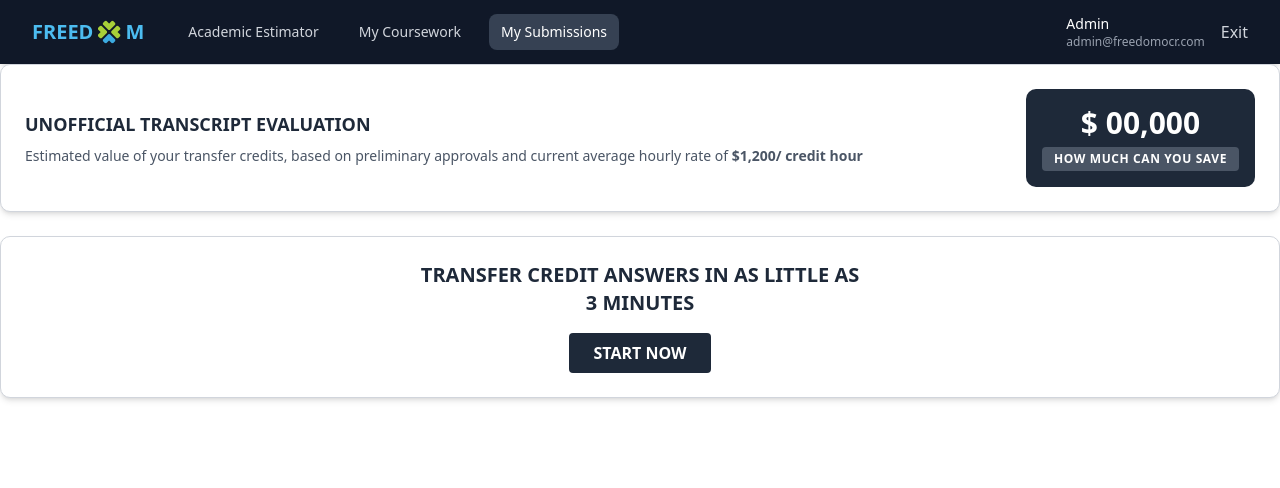
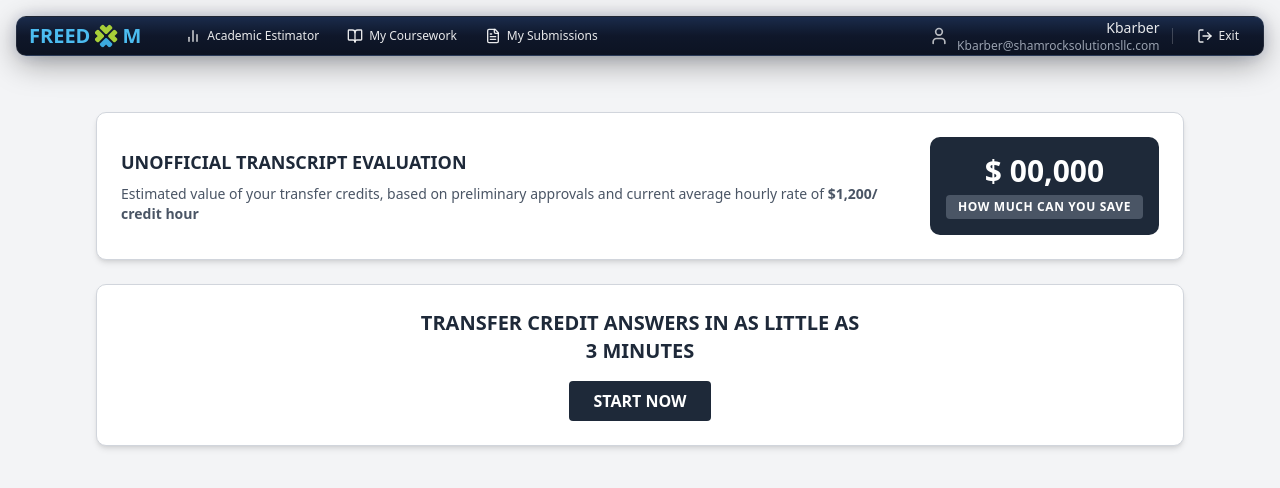
Before and after one commit to Shamrock-SolutionsLLC/freedom-student-portal, a React (Vite) app: page / in a window 1280 px wide. Shown: the top 488 px of the page. Built offline with nearby package versions, Linux system fonts and the light colour scheme.

Commit message:
Update AppLayout padding and structure
- Centralizes page container.
- Increases side padding.

```diff
--- a/src/components/layout/AppLayout.jsx
+++ b/src/components/layout/AppLayout.jsx
@@ -1,11 +1,14 @@
+import React from 'react';
 import Navbar from './Navbar';
 
 function AppLayout({ children }) {
   return (
-    <div>
+    <div className="min-h-screen bg-gray-100">
       <Navbar />
-      <main>
-        {children}
+      <main className="pt-20">
+        <div className="container mx-auto py-8 px-8 sm:px-12 lg:px-24">
+          {children}
+        </div>
       </main>
     </div>
   );
--- a/src/components/layout/Navbar.jsx
+++ b/src/components/layout/Navbar.jsx
@@ -1,38 +1,95 @@
+import { Link, useLocation, useNavigate } from 'react-router-dom';
+import { LogOut, User, BookOpen, FileText, BarChart2 } from 'lucide-react';
 import shamrockIcon from '../../assets/shamrock_icon_color.png';
 
+const NavButton = ({ to, icon: Icon, label, isActive }) => (
+  <Link
+    to={to}
+    className={`
+      flex items-center h-8 px-3 rounded-md
+      text-white/90 hover:bg-white/10
+      transition-colors duration-200
+      ${isActive ? 'bg-white/10' : ''}
+    `}
+  >
+    <Icon className='h-4 w-4' />
+    <span className="ml-1.5 text-xs font-medium">{label}</span>
+  </Link>
+);
+
 function Navbar() {
-  const user = { name: 'Admin', email: 'admin@freedomocr.com' };
+  const navigate = useNavigate();
+  const location = useLocation();
+
+  const user = { name: 'Kbarber', email: 'Kbarber@shamrocksolutionsllc.com' };
+
+  const handleSignOut = async () => {
+    console.log("Signing out...");
+    navigate('/login');
+  };
+
+  const navItems = [
+    { path: '/estimator', icon: BarChart2, label: 'Academic Estimator' },
+    { path: '/coursework', icon: BookOpen, label: 'My Coursework' },
+    { path: '/submissions', icon: FileText, label: 'My Submissions' },
+  ];
 
   return (
-    <nav className="bg-gray-900 text-white shadow-md">
-      <div className="container mx-auto px-4 sm:px-6 lg:px-8">
-        <div className="flex items-center justify-between h-16">
-          <div className="flex items-center space-x-8">
-            <div className="flex items-center space-x-1">
+    <div className={`
+      fixed h-10
+      rounded-lg z-40 transition-all duration-300
+      top-4
+      left-4 right-4
+      bg-gradient-to-b from-[#1a2b4b] via-[#0f172a] to-[#0c1322]
+      border border-white/[0.08] hover:border-white/[0.12]
+      shadow-[0_8px_32px_-2px_rgba(0,0,0,0.4),0_0_16px_-2px_rgba(30,58,138,0.2)]
+      hover:shadow-[0_12px_48px_-4px_rgba(0,0,0,0.5),0_0_24px_-4px_rgba(30,58,138,0.3)]
+    `}>
+      <div className='h-full flex items-center justify-between px-3'>
+
+        <div className='flex items-center gap-4'>
+          <Link to="/" className="flex items-center space-x-1 flex-shrink-0 mr-4">
             <span className="text-xl font-extrabold text-[#4cbcf0]">FREED</span>
             <img src={shamrockIcon} alt="Shamrock Icon" className="h-6 w-6" />
             <span className="text-xl font-extrabold text-[#4cbcf0]">M</span>
-            </div>
-            <div className="hidden md:flex items-center space-x-4">
-              <a href="#" className="text-gray-300 hover:bg-gray-700 hover:text-white px-3 py-2 rounded-md text-sm font-medium">Academic Estimator</a>
-              <a href="#" className="text-gray-300 hover:bg-gray-700 hover:text-white px-3 py-2 rounded-md text-sm font-medium"> {/* TODO: Add Icon */} My Coursework</a>
-              <a href="#" className="bg-gray-700 text-white px-3 py-2 rounded-md text-sm font-medium"> {/* TODO: Add Icon */} My Submissions</a>
+          </Link>
+
+          <div className='flex items-center gap-1'>
+             {navItems.map(({ path, icon, label }) => (
+               <NavButton
+                 key={path}
+                 to={path}
+                 icon={icon}
+                 label={label}
+                 isActive={location.pathname.startsWith(path)}
+               />
+             ))}
           </div>
         </div>
-          <div className="hidden md:flex items-center space-x-4">
-            <div className="flex items-center space-x-2">
+
+        <div className='flex items-center gap-3'>
+          <div className="flex items-center space-x-2 text-right">
+             <User className="h-5 w-5 text-white/70" />
             <div>
-                <div className="text-sm font-medium">{user.name}</div>
+              <div className="text-sm font-medium text-white/90">{user.name}</div>
               <div className="text-xs text-gray-400">{user.email}</div>
             </div>
           </div>
-            <button className="text-gray-300 hover:text-white flex items-center space-x-1">
-              <span>Exit</span>
+
+          <div className="h-4 w-px bg-white/20" />
+
+          <button
+            onClick={handleSignOut}
+            className='flex items-center h-8 px-3 rounded-md text-white/90 hover:bg-white/10 transition-colors duration-200'
+            title="Exit"
+          >
+            <LogOut className='h-4 w-4' />
+            <span className="ml-1.5 text-xs font-medium">Exit</span>
           </button>
         </div>
+
       </div>
     </div>
-    </nav>
   );
 }
 
```
Lines whose indentation alone changed are shown as unchanged.
